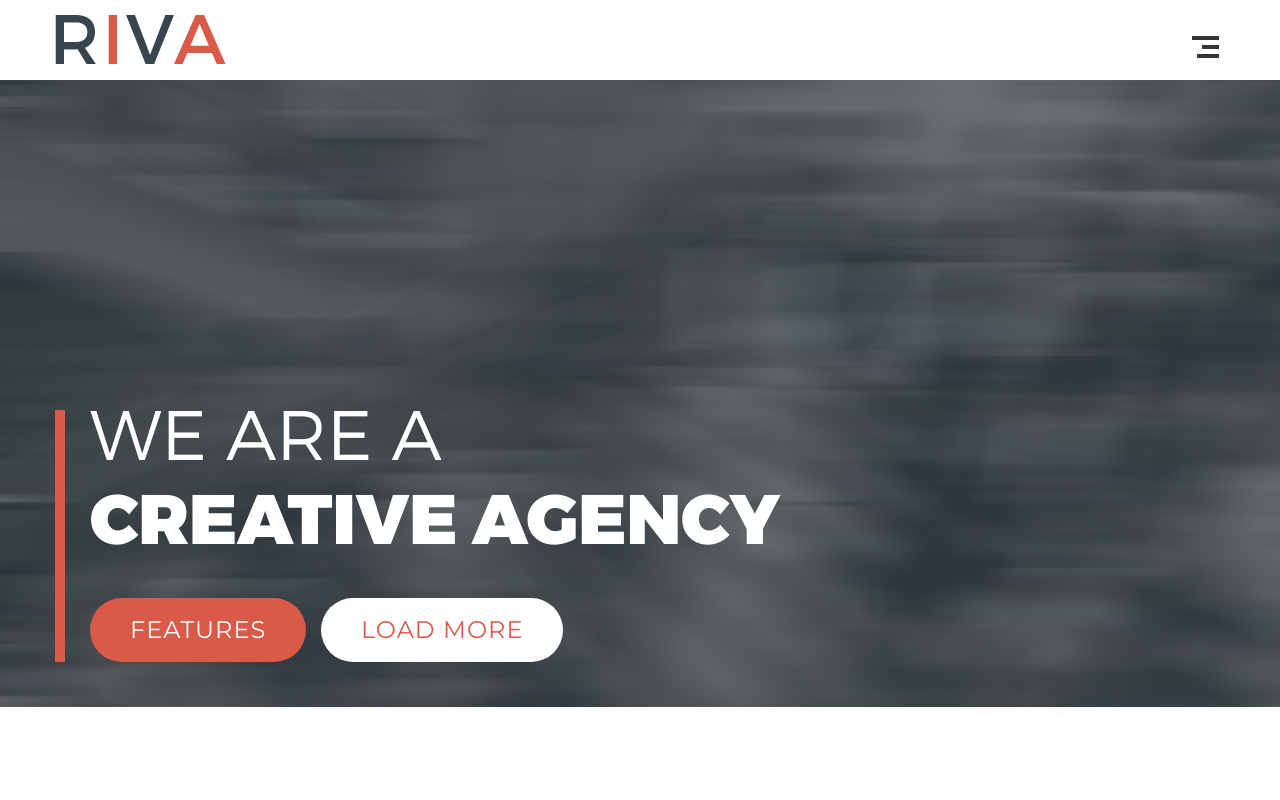
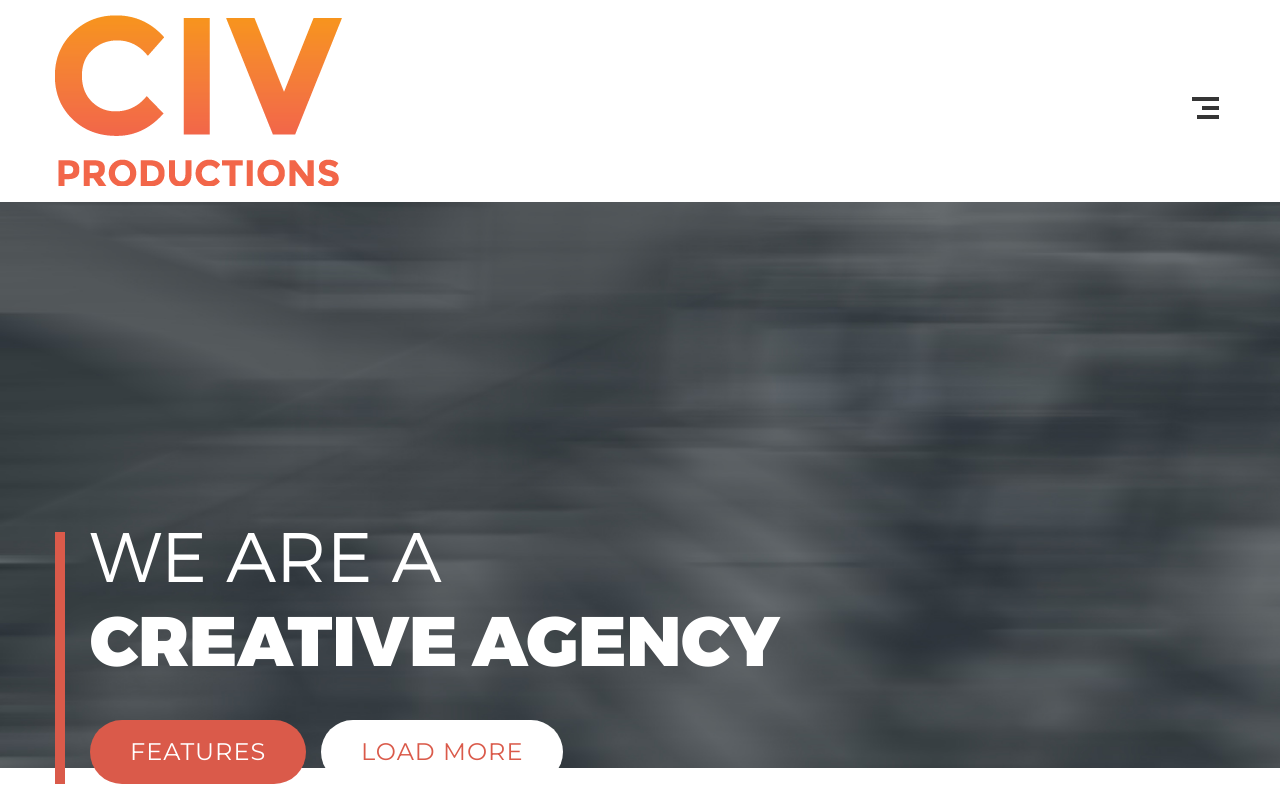
Before and after one commit to civproductions/civproductions, a plain HTML site: page index.html in a window 1280 px wide. Shown: the top 800 px of the page. Drawn offline with Linux system fonts and the light colour scheme.

Commit message:
Update index.html

```diff
--- a/index.html
+++ b/index.html
@@ -42,7 +42,7 @@
     <div class="container relative">
         <div class="navbar-header">
             <a class="navbar-brand" href="index.html">
-                <img src="images/logo.png" alt="" />
+                <img src="images/civ-logo-web.png" alt="" />
             </a>
         </div>
         <!-- Toggle Icon -->
```
